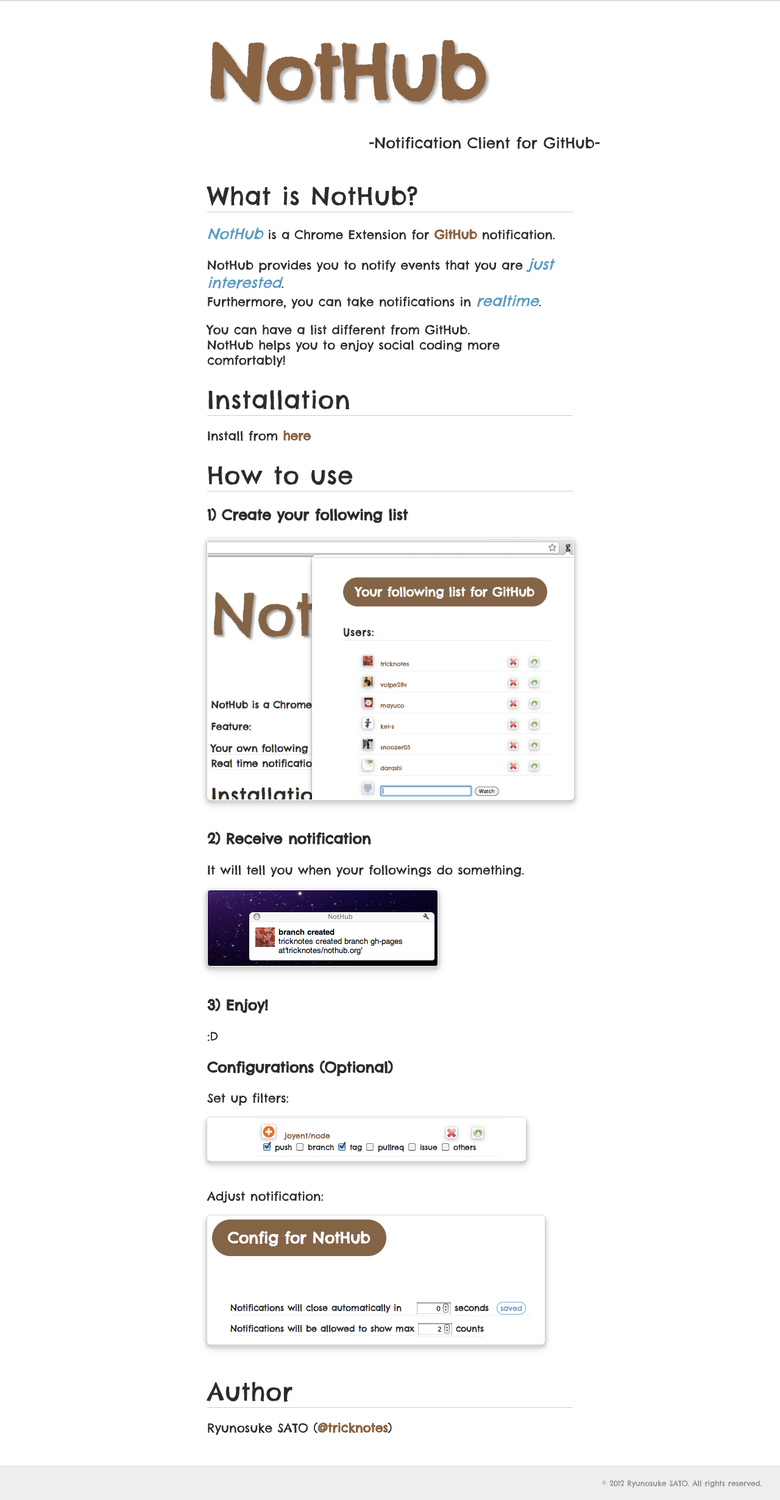
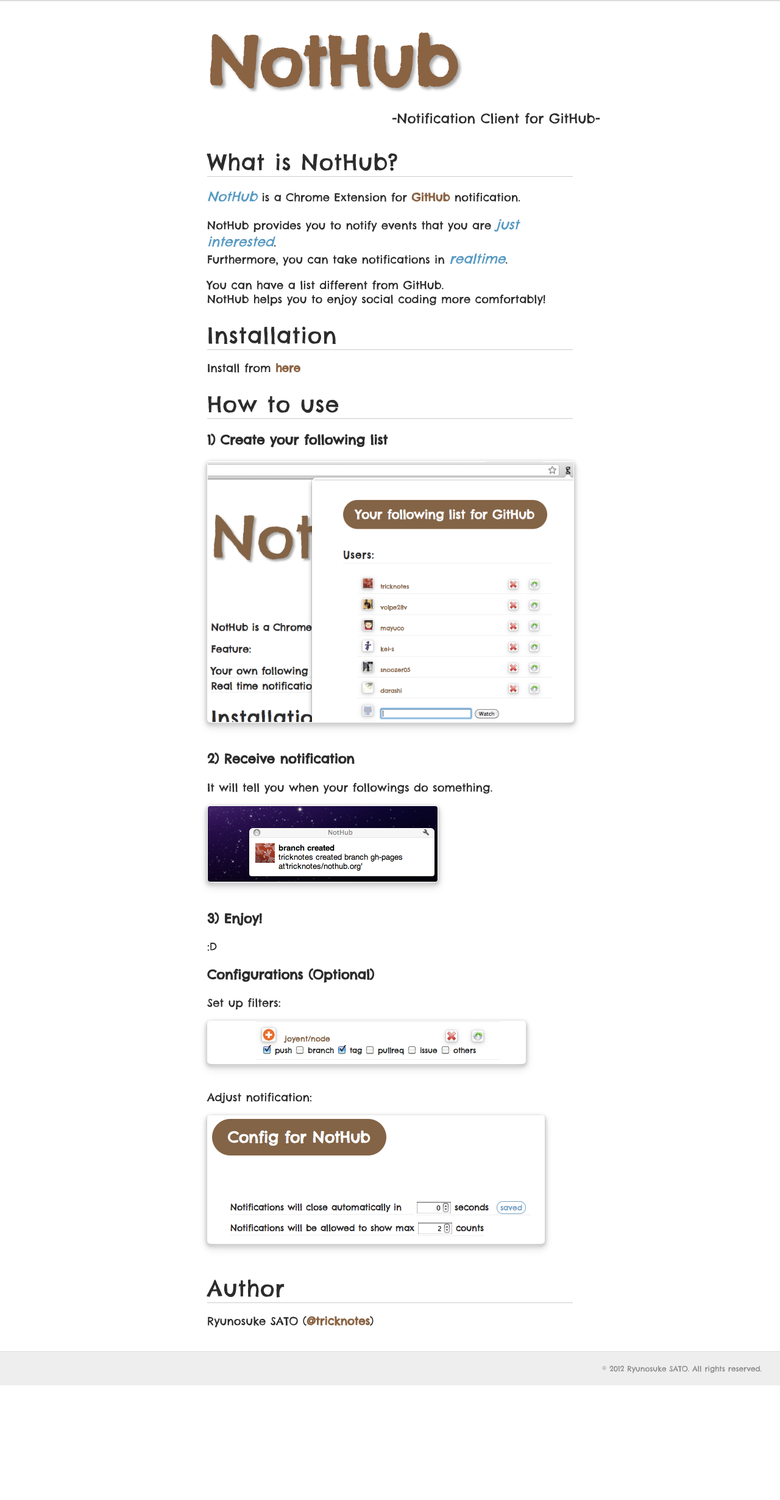
Before and after one commit to tricknotes/nothub.org, a Jekyll site: the page built from index.md, in a window 1280 px wide. Shown: the whole page at 61% size. Built offline with Jekyll 4.4.1, drawn with Linux system fonts in a browser that asks for light colours; Markdown is read by kramdown in place of the engine named in the settings; after the commit the page ends 2272 px from its top, so only the background shows below that.

Commit message:
adjust style

```diff
--- a/css/style.css
+++ b/css/style.css
@@ -7,7 +7,7 @@ html {
   min-width: 550px; }
 
 body {
-  font: 20px "Chelsea Market", "Helvetica Neue", Helvetica, Arial, sans-serif;
+  font: 18px "Chelsea Market", "Helvetica Neue", Helvetica, Arial, sans-serif;
   margin: 0;
   color: #2C2C2C;
   border-top: 2px solid #ddd; }
@@ -16,7 +16,7 @@ body {
   margin: auto;
   max-width: 600px;
   min-width: 500px;
-  padding: 40px 60px 30px 60px; }
+  padding: 30px 50px 20px 50px; }
 
 h1 {
   color: white;
@@ -32,8 +32,8 @@ h1 a:hover {
   text-decoration: none; }
 
 h2 {
-  margin-top: 27px;
-  margin-bottom: 7px;
+  margin-top: 25px;
+  margin-bottom: 5px;
   font-weight: 100;
   font-size: 200%;
   letter-spacing: 1px;
@@ -62,10 +62,12 @@ em {
   font-size: 120%; }
 
 blockquote {
+  margin-top: 10px;
+  margin-bottom: 20px;
   font-size: 120%;
   width: 100%;
   text-align: right;
-  padding: 0px 5px 20px 5px; }
+  padding: 0px 5px 10px 5px; }
 blockquote p {
   margin: 0px; }
 
```
